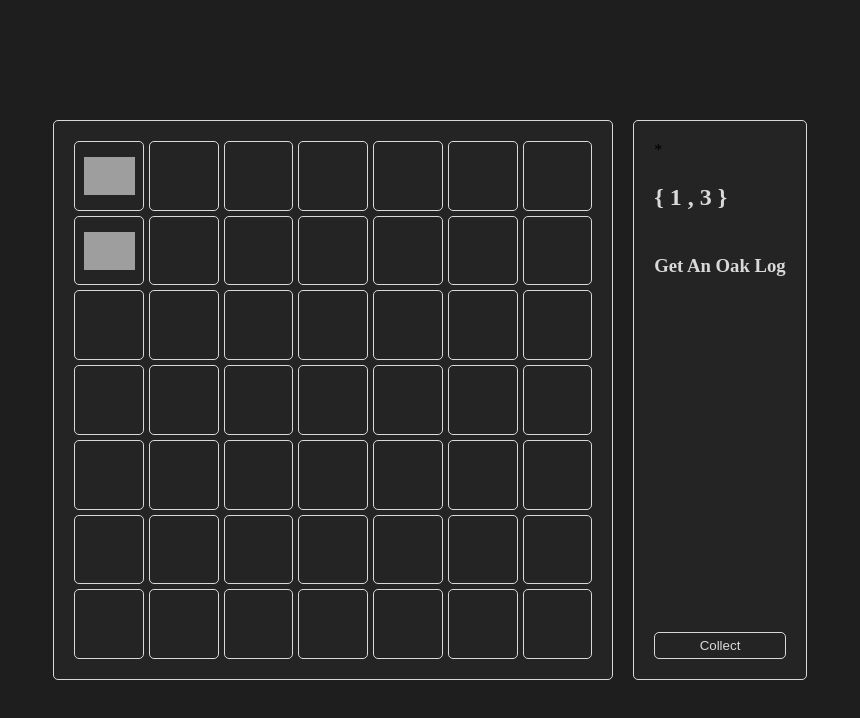
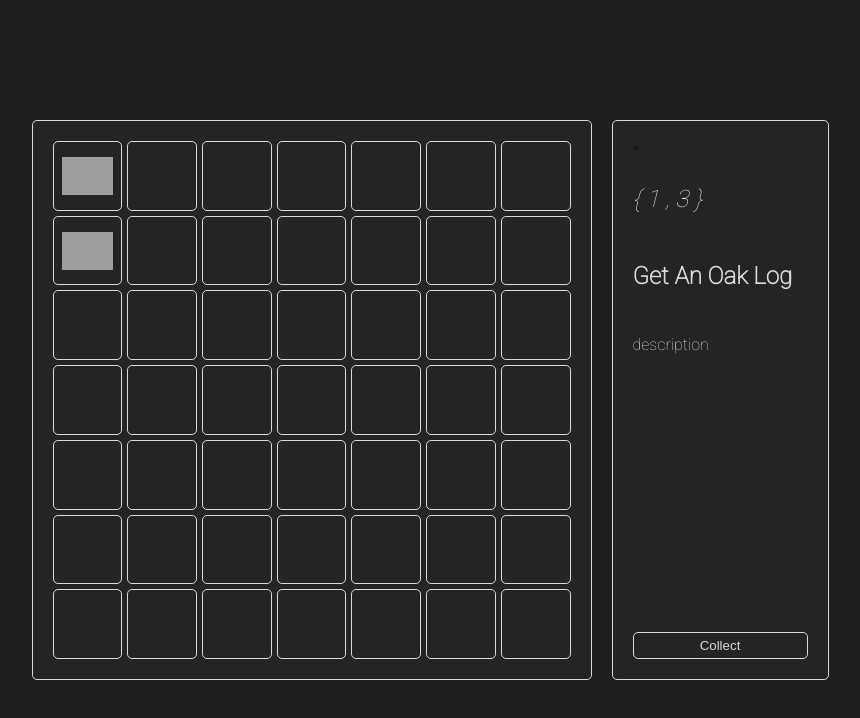
Before and after one commit to Odinnh/CAT22, a plain HTML site: page index.html in a window 1280 px wide. Shown: the whole page, without its empty margins (210-1070 px from the left). Drawn offline with Linux system fonts and the light colour scheme; grey boxes are pictures that could not be loaded.

Commit message:
animation and initial aside styling

```diff
--- a/assets/css/style.css
+++ b/assets/css/style.css
@@ -1,5 +1,6 @@
 @import url('./root.css');
 @import url('./components.css');
+@import url('https://fonts.googleapis.com/css2?family=Roboto:wght@100&display=swap');
 body{
     background: var(--color-tertiary);
     display: flex;
@@ -9,6 +10,7 @@ body{
     height: 100vh;
     padding: 0;
     margin: 0;
+    font-family: 'Roboto', sans-serif;
 }
 section{
     display:flex;
@@ -26,11 +28,11 @@ main{
     grid-template-rows: repeat(7, 1fr);
     gap:5px;
     padding:20px;
-
+    animation: 0.5s zoom-in ease-out;
 }
 aside{
     height:min(70vw, 70vh);
-
+    width:calc(min(29vw,29vh) - 15px);
     background-color: var(--color-secondairy);
     border:var(--border);
     border-radius: var(--border-radius);
@@ -45,3 +47,17 @@ aside > :last-child{
 h1,h2,p,button{
     color:var(--color-primary);
 }
+h1,h2{font-size: 1.5rem;}
+h2{
+    font-style: italic;
+    font-weight: 200;
+}
+p{
+    word-wrap: break-word;
+
+}
+
+@keyframes zoom-in {
+    from {padding: calc(min(30vw, 30vh));}
+    to {padding: 20px;}
+  }
--- a/index.html
+++ b/index.html
@@ -560,7 +560,7 @@
             </div>
             <h2>{ 1 , 3 }</h2>
             <h1>Get An Oak Log</h1>
-            <p></p>
+            <p>description</p>
             <button class="prevent-select">Collect</button>
         </aside>
     </section>
```
